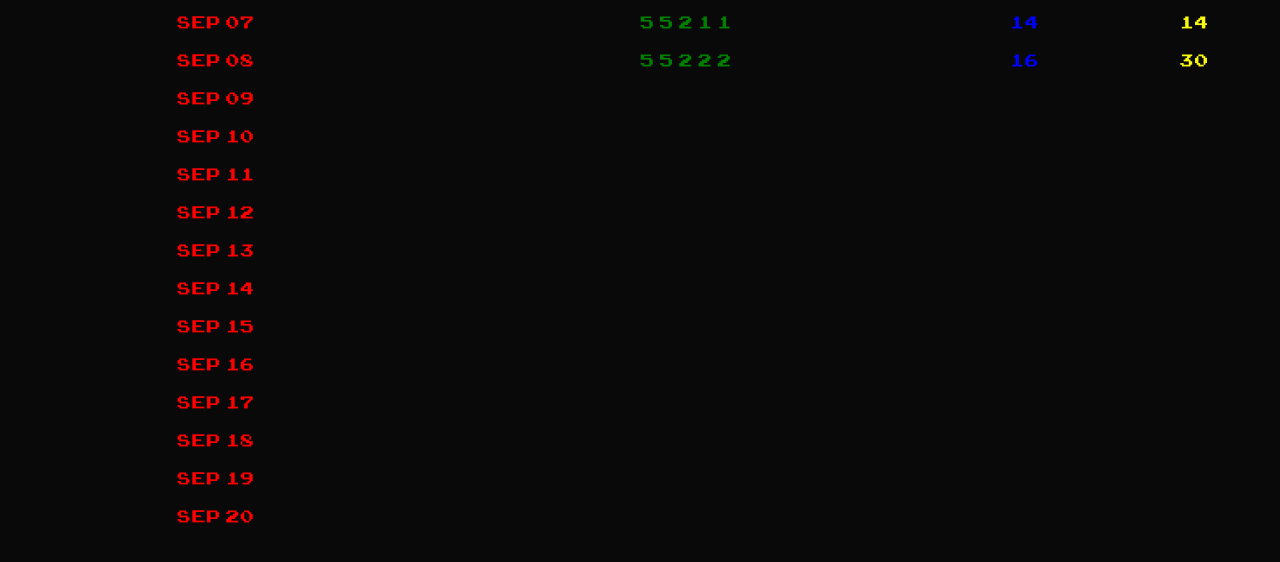
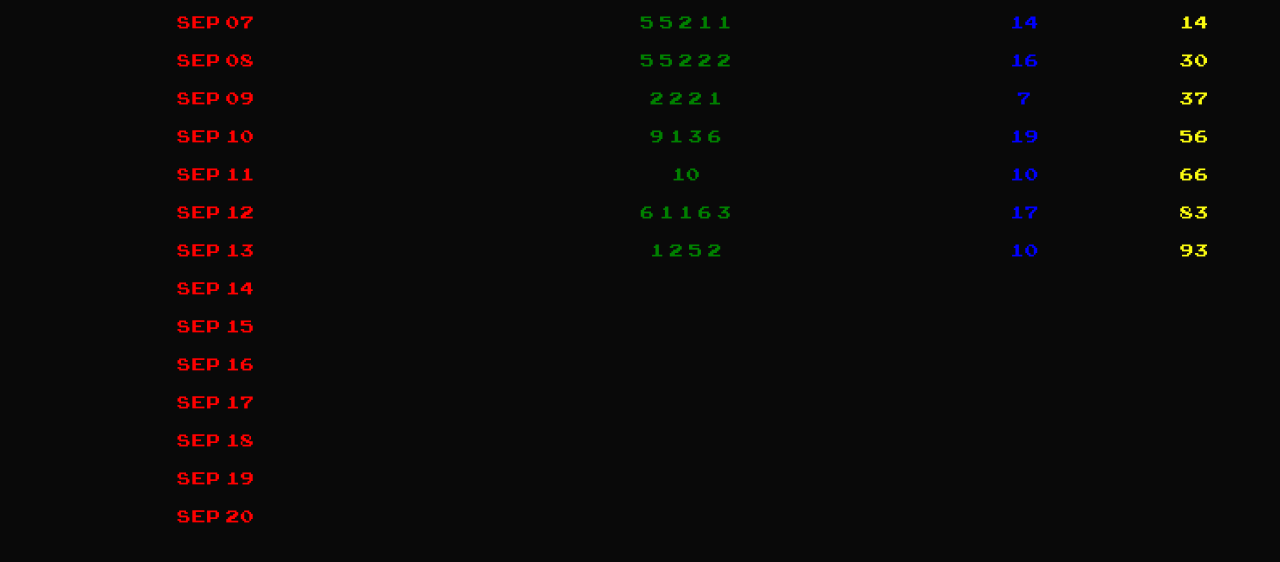
Before and after one commit to sc137/arcade-trip, a plain HTML site: page index.html in a window 1280 px wide. Shown: the part 176-738 px from the top of the page. Drawn offline with Linux system fonts and the light colour scheme.

Commit message:
updated scores

```diff
--- a/index.html
+++ b/index.html
@@ -54,33 +54,33 @@
           </tr>
           <tr>
               <td class="date">Sep 09</td>
-              <td class="scores"></td>
-              <td class="subtotal"></td>
-              <td class="total"></td>
+              <td class="scores">2 2 2 1</td>
+              <td class="subtotal">7</td>
+              <td class="total">37</td>
           </tr>
           <tr>
               <td class="date">Sep 10</td>
-              <td class="scores"></td>
-              <td class="subtotal"></td>
-              <td class="total"></td>
+              <td class="scores">9 1 3 6</td>
+              <td class="subtotal">19</td>
+              <td class="total">56</td>
           </tr>
           <tr>
               <td class="date">Sep 11</td>
-              <td class="scores"></td>
-              <td class="subtotal"></td>
-              <td class="total"></td>
+              <td class="scores">10</td>
+              <td class="subtotal">10</td>
+              <td class="total">66</td>
           </tr>
           <tr>
               <td class="date">Sep 12</td>
-              <td class="scores"></td>
-              <td class="subtotal"></td>
-              <td class="total"></td>
+              <td class="scores">6 1 1 6 3</td>
+              <td class="subtotal">17</td>
+              <td class="total">83</td>
           </tr>
           <tr>
               <td class="date">Sep 13</td>
-              <td class="scores"></td>
-              <td class="subtotal"></td>
-              <td class="total"></td>
+              <td class="scores">1 2 5 2</td>
+              <td class="subtotal">10</td>
+              <td class="total">93</td>
           </tr>
           <tr>
               <td class="date">Sep 14</td>
```
